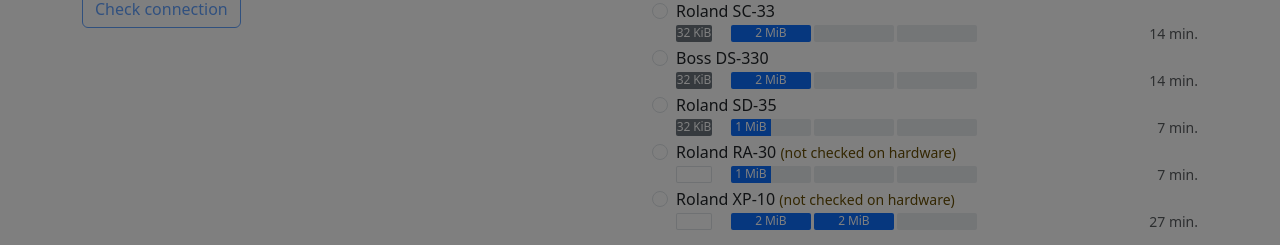
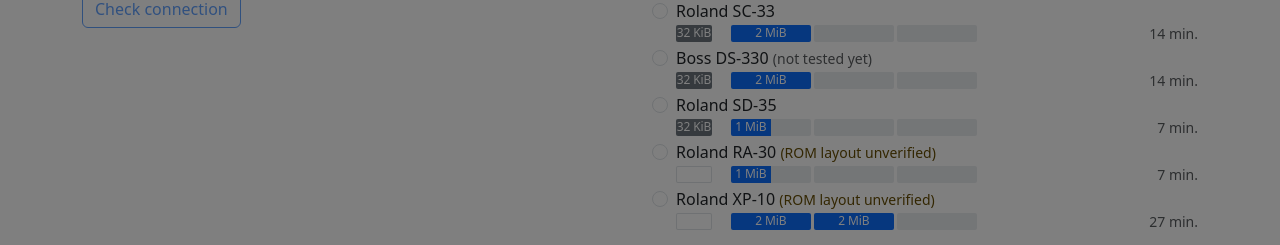
Before and after one commit to shingo45endo/sc-mcu-wave-romdumper, a website: page dump.html in a window 1280 px wide. Shown: the part 368-613 px from the top of the page. Drawn offline with nearby package versions, Linux system fonts and the light colour scheme.

Commit message:
Change and split "isConfirmed" to provide more detail

```diff
--- a/dump.html
+++ b/dump.html
@@ -930,7 +930,8 @@
 				if (NOT_SUPPORTED_ON_BROWSER[key]) {
 					continue;
 				}
-				const caution = (model.isConfirmed) ? '' : ' <span class="small text-warning-emphasis">(not checked on hardware)</span>';
+				const caution = (!model.isLayoutConfirmed) ? ' <span class="small text-warning-emphasis">(ROM layout unverified)</span>' :
+					(!model.isDumpTested) ? ' <span class="small text-body-secondary">(not tested yet)</span>' : '';
 				elemModels.insertAdjacentHTML('beforeend', `
 					<div class="form-check">
 						<label class="form-check-label d-block">
--- a/syx/models.json
+++ b/syx/models.json
@@ -2,7 +2,7 @@
 	"configs": {
 		"mcu-wave-1m": {
 			"note": "1 MiB, the first slot only",
-			"isConfirmed": true,
+			"isLayoutConfirmed": true,
 			"table": "03-mcu-wave-1m.syx",
 			"trigger": "04-trigger.syx",
 			"files": [
@@ -23,7 +23,7 @@
 		},
 		"mcu-wave-1m1m1m": {
 			"note": "1 MiB in each of the first three 2 MiB slots",
-			"isConfirmed": true,
+			"isLayoutConfirmed": true,
 			"table": "03-mcu-wave-1m1m1m.syx",
 			"trigger": "04-trigger.syx",
 			"files": [
@@ -56,7 +56,7 @@
 		},
 		"mcu-wave-2m": {
 			"note": "2 MiB, the first slot only",
-			"isConfirmed": true,
+			"isLayoutConfirmed": true,
 			"table": "03-mcu-wave-2m.syx",
 			"trigger": "04-trigger.syx",
 			"files": [
@@ -77,7 +77,7 @@
 		},
 		"mcu-wave-2m1m": {
 			"note": "2 MiB in the first slot, 1 MiB in the second",
-			"isConfirmed": true,
+			"isLayoutConfirmed": true,
 			"table": "03-mcu-wave-2m1m.syx",
 			"trigger": "04-trigger.syx",
 			"files": [
@@ -104,7 +104,7 @@
 		},
 		"probe": {
 			"note": "",
-			"isConfirmed": false,
+			"isLayoutConfirmed": false,
 			"table": "03-probe.syx",
 			"trigger": "04-trigger.syx",
 			"files": [
@@ -221,7 +221,7 @@
 		},
 		"wave-1m": {
 			"note": "1 MiB, the first slot only, and no MCU internal ROM",
-			"isConfirmed": false,
+			"isLayoutConfirmed": false,
 			"table": "03-wave-1m.syx",
 			"trigger": "04-trigger.syx",
 			"files": [
@@ -236,7 +236,7 @@
 		},
 		"wave-2m": {
 			"note": "2 MiB, the first slot only, and no MCU internal ROM",
-			"isConfirmed": false,
+			"isLayoutConfirmed": false,
 			"table": "03-wave-2m.syx",
 			"trigger": "04-trigger.syx",
 			"files": [
@@ -251,7 +251,7 @@
 		},
 		"wave-2m2m": {
 			"note": "2 MiB in each of the first two slots, and no MCU internal ROM",
-			"isConfirmed": false,
+			"isLayoutConfirmed": false,
 			"table": "03-wave-2m2m.syx",
 			"trigger": "04-trigger.syx",
 			"files": [
@@ -276,6 +276,7 @@
 			"label": "Roland SC-55",
 			"config": "mcu-wave-1m1m1m",
 			"dumper": "maincpu",
+			"isDumpTested": true,
 			"loader": [
 				"00-gsreset.syx",
 				"01-body.syx",
@@ -292,6 +293,7 @@
 			"label": "Roland SC-155",
 			"config": "mcu-wave-1m1m1m",
 			"dumper": "maincpu",
+			"isDumpTested": false,
 			"loader": [
 				"00-gsreset.syx",
 				"01-body.syx",
@@ -306,6 +308,7 @@
 			"label": "Roland SC-55mkII, SC-55ST",
 			"config": "mcu-wave-2m1m",
 			"dumper": "subcpu",
+			"isDumpTested": true,
 			"loader": [
 				"00-gsreset.syx",
 				"01-body.syx",
@@ -320,6 +323,7 @@
 			"label": "Roland SC-33",
 			"config": "mcu-wave-2m",
 			"dumper": "maincpu",
+			"isDumpTested": true,
 			"loader": [
 				"00-gsreset.syx",
 				"01-body.syx",
@@ -334,6 +338,7 @@
 			"label": "Boss DS-330",
 			"config": "mcu-wave-2m",
 			"dumper": "maincpu",
+			"isDumpTested": false,
 			"loader": [
 				"00-gsreset.syx",
 				"01-body.syx",
@@ -348,6 +353,7 @@
 			"label": "Roland SD-35",
 			"config": "mcu-wave-1m",
 			"dumper": "maincpu",
+			"isDumpTested": true,
 			"loader": [
 				"00-gsreset.syx",
 				"01-body.syx",
@@ -362,6 +368,7 @@
 			"label": "Roland RA-30",
 			"config": "wave-1m",
 			"dumper": "maincpu",
+			"isDumpTested": false,
 			"loader": [
 				"00-gsreset.syx",
 				"01-body.syx",
@@ -376,6 +383,7 @@
 			"label": "Roland XP-10",
 			"config": "wave-2m2m",
 			"dumper": "maincpu",
+			"isDumpTested": false,
 			"loader": [
 				"00-gsreset.syx",
 				"01-body.syx",
@@ -390,6 +398,7 @@
 			"label": "Roland CM-300, SCC-1",
 			"config": "mcu-wave-1m1m1m",
 			"dumper": "maincpu",
+			"isDumpTested": false,
 			"loader": [
 				"00-gsreset.syx",
 				"01-body.syx",
@@ -406,6 +415,7 @@
 			"label": "Roland PMA-5",
 			"config": "wave-2m",
 			"dumper": "maincpu",
+			"isDumpTested": false,
 			"loader": [
 				"00-gsreset.syx",
 				"01-body.syx",
```
Also changed, not shown: src/catalogue.json (+17 -7 lines), 2 other files.
